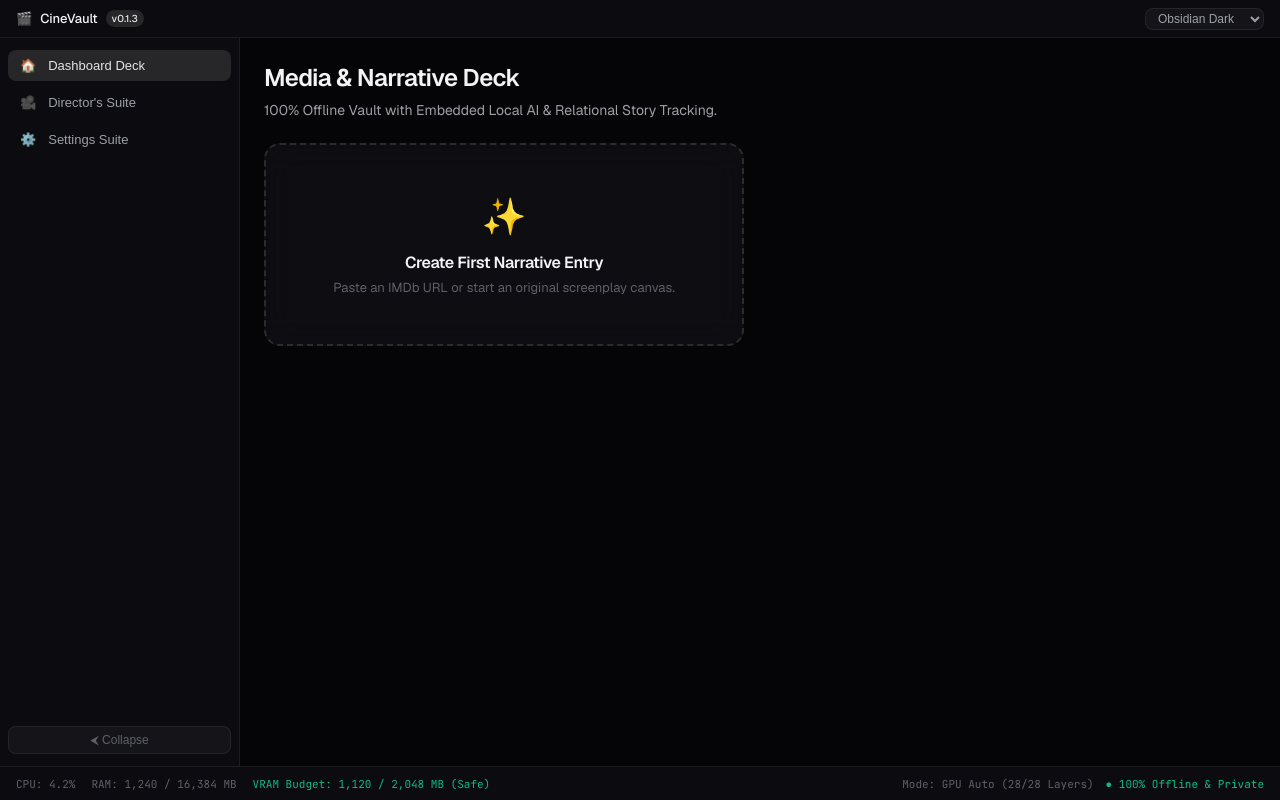
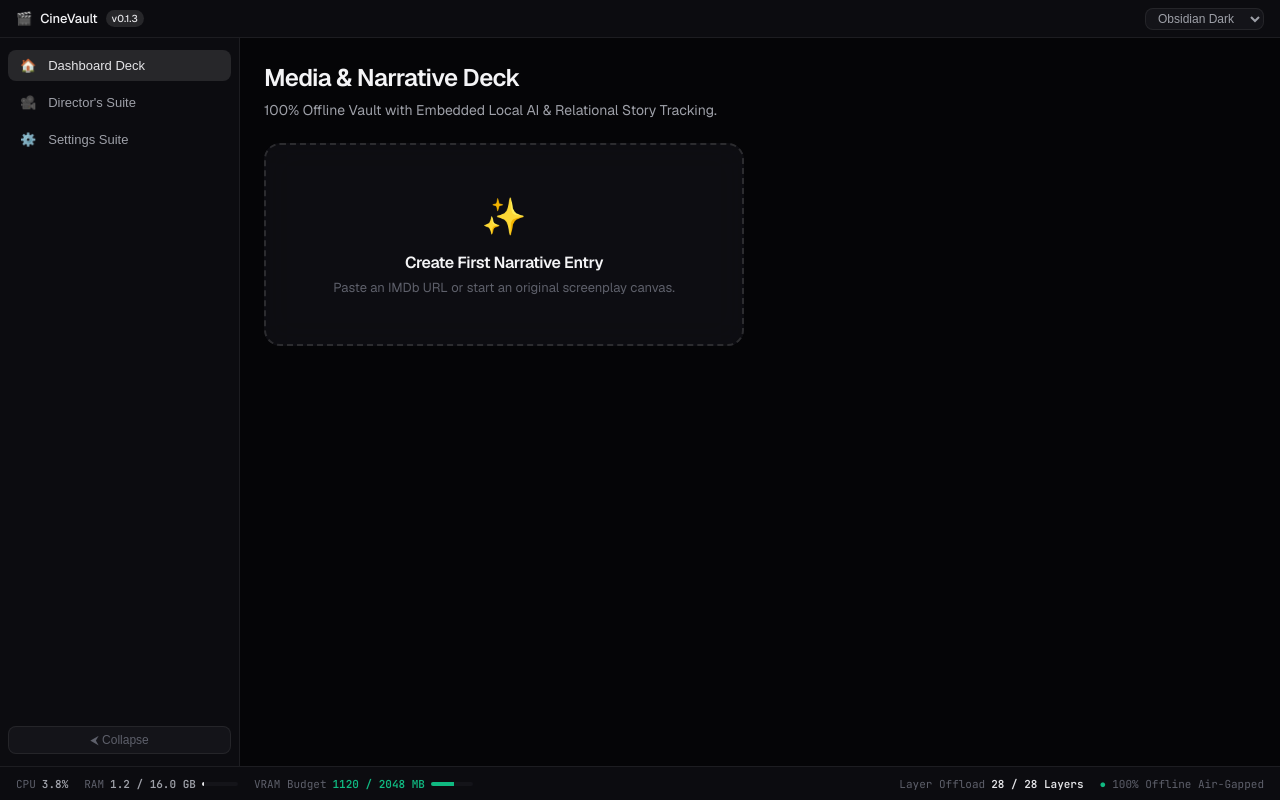
Before and after one commit to GhostBat101/CineVault, a React (Vite) app: page / in a window 1280 px wide. Built offline with nearby package versions, Linux system fonts and the light colour scheme.

Commit message:
feat(phase-4): implement hardware telemetry HUD and dynamic VRAM allocator v0.2.0

```diff
--- a/src/App.tsx
+++ b/src/App.tsx
@@ -1,5 +1,6 @@
 import React, { useState } from "react";
 import { ThemeName } from "./types";
+import { TelemetryHUD } from "./components/telemetry/TelemetryHUD";
 
 export function App() {
   const [theme, setTheme] = useState<ThemeName>("theme-obsidian");
@@ -213,31 +214,8 @@ export function App() {
         </main>
       </div>
 
-      {/* Telemetry HUD Status Bar */}
-      <footer
-        style={{
-          height: "var(--hud-height)",
-          backgroundColor: "var(--bg-secondary)",
-          borderTop: "1px solid var(--border-subtle)",
-          display: "flex",
-          alignItems: "center",
-          justifyContent: "space-between",
-          padding: "0 16px",
-          fontSize: "11px",
-          fontFamily: "var(--font-mono)",
-          color: "var(--text-muted)",
-        }}
-      >
-        <div style={{ display: "flex", gap: "16px", alignItems: "center" }}>
-          <span>CPU: 4.2%</span>
-          <span>RAM: 1,240 / 16,384 MB</span>
-          <span style={{ color: "var(--status-success)" }}>VRAM Budget: 1,120 / 2,048 MB (Safe)</span>
-        </div>
-        <div style={{ display: "flex", gap: "12px", alignItems: "center" }}>
-          <span>Mode: GPU Auto (28/28 Layers)</span>
-          <span style={{ color: "var(--status-success)" }}>● 100% Offline & Private</span>
-        </div>
-      </footer>
+      {/* Live Hardware Telemetry HUD */}
+      <TelemetryHUD />
     </div>
   );
 }
--- /dev/null
+++ b/src/components/telemetry/TelemetryHUD.tsx
@@ -0,0 +1,173 @@
+import React, { useState } from 'react';
+import { useTelemetry } from '../../hooks/useTelemetry';
+
+export const TelemetryHUD: React.FC = () => {
+  const telemetry = useTelemetry(1000);
+  const [isExpanded, setIsExpanded] = useState(false);
+
+  const ramPercent = Math.min(100, Math.round((telemetry.ramUsedMb / Math.max(1, telemetry.ramTotalMb)) * 100));
+  const vramPercent = Math.min(100, Math.round((telemetry.vramUsedMb / Math.max(1, telemetry.vramTotalMb)) * 100));
+
+  const getVramStatusColor = () => {
+    if (telemetry.isVramCritical) return 'var(--status-danger)';
+    if (vramPercent > 75) return 'var(--status-warning)';
+    return 'var(--status-success)';
+  };
+
+  return (
+    <footer
+      style={{
+        height: 'var(--hud-height)',
+        backgroundColor: 'var(--bg-secondary)',
+        borderTop: '1px solid var(--border-subtle)',
+        display: 'flex',
+        alignItems: 'center',
+        justifyContent: 'space-between',
+        padding: '0 16px',
+        fontSize: '11px',
+        fontFamily: 'var(--font-mono)',
+        color: 'var(--text-secondary)',
+        position: 'relative',
+        userSelect: 'none',
+      }}
+    >
+      {/* Metrics Left */}
+      <div style={{ display: 'flex', gap: '16px', alignItems: 'center' }}>
+        {/* CPU */}
+        <div style={{ display: 'flex', alignItems: 'center', gap: '6px' }}>
+          <span style={{ color: 'var(--text-muted)' }}>CPU</span>
+          <span style={{ fontWeight: 600 }}>{telemetry.cpuUsagePercent}%</span>
+        </div>
+
+        {/* RAM */}
+        <div style={{ display: 'flex', alignItems: 'center', gap: '6px' }}>
+          <span style={{ color: 'var(--text-muted)' }}>RAM</span>
+          <span style={{ fontWeight: 600 }}>
+            {(telemetry.ramUsedMb / 1024).toFixed(1)} / {(telemetry.ramTotalMb / 1024).toFixed(1)} GB
+          </span>
+          <div
+            style={{
+              width: '36px',
+              height: '4px',
+              backgroundColor: 'var(--bg-tertiary)',
+              borderRadius: 'var(--radius-full)',
+              overflow: 'hidden',
+            }}
+          >
+            <div
+              style={{
+                width: `${ramPercent}%`,
+                height: '100%',
+                backgroundColor: 'var(--accent)',
+                transition: 'width var(--transition-fast)',
+              }}
+            />
+          </div>
+        </div>
+
+        {/* VRAM Guardrail (< 2GB) */}
+        <div
+          style={{
+            display: 'flex',
+            alignItems: 'center',
+            gap: '6px',
+            cursor: 'pointer',
+          }}
+          onClick={() => setIsExpanded(!isExpanded)}
+          title="Click to view detailed VRAM allocation breakdown"
+        >
+          <span style={{ color: 'var(--text-muted)' }}>VRAM Budget</span>
+          <span style={{ fontWeight: 600, color: getVramStatusColor() }}>
+            {telemetry.vramUsedMb} / {telemetry.vramTotalMb} MB
+          </span>
+          <div
+            style={{
+              width: '42px',
+              height: '4px',
+              backgroundColor: 'var(--bg-tertiary)',
+              borderRadius: 'var(--radius-full)',
+              overflow: 'hidden',
+            }}
+          >
+            <div
+              style={{
+                width: `${vramPercent}%`,
+                height: '100%',
+                backgroundColor: getVramStatusColor(),
+                transition: 'width var(--transition-fast)',
+              }}
+            />
+          </div>
+          {telemetry.isVramCritical && (
+            <span
+              style={{
+                fontSize: '10px',
+                padding: '1px 5px',
+                borderRadius: 'var(--radius-full)',
+                backgroundColor: 'rgba(239, 68, 68, 0.2)',
+                color: 'var(--status-danger)',
+                fontWeight: 700,
+              }}
+            >
+              SPILLOVER WARNING
+            </span>
+          )}
+        </div>
+      </div>
+
+      {/* Status Right */}
+      <div style={{ display: 'flex', gap: '16px', alignItems: 'center' }}>
+        <div style={{ display: 'flex', alignItems: 'center', gap: '6px' }}>
+          <span style={{ color: 'var(--text-muted)' }}>Layer Offload</span>
+          <span style={{ color: 'var(--accent)', fontWeight: 600 }}>
+            {telemetry.gpuLayersOffloaded} / {telemetry.totalGpuLayers} Layers
+          </span>
+        </div>
+
+        <div style={{ display: 'flex', alignItems: 'center', gap: '6px' }}>
+          <span style={{ color: 'var(--status-success)' }}>●</span>
+          <span style={{ color: 'var(--text-muted)' }}>100% Offline Air-Gapped</span>
+        </div>
+      </div>
+
+      {/* Expanded Popover Details */}
+      {isExpanded && (
+        <div
+          className="glass-panel"
+          style={{
+            position: 'absolute',
+            bottom: 'var(--hud-height)',
+            left: '16px',
+            width: '340px',
+            padding: '16px',
+            backgroundColor: 'var(--bg-secondary)',
+            border: '1px solid var(--border-medium)',
+            borderRadius: 'var(--radius-md)',
+            boxShadow: '0 20px 25px -5px rgba(0, 0, 0, 0.6)',
+            zIndex: 50,
+          }}
+        >
+          <div style={{ display: 'flex', justifyContent: 'space-between', marginBottom: '10px' }}>
+            <span style={{ fontWeight: 600, color: 'var(--text-primary)', fontSize: '12px' }}>
+              Hardware Allocation Monitor
+            </span>
+            <button
+              onClick={() => setIsExpanded(false)}
+              style={{ background: 'transparent', border: 'none', color: 'var(--text-muted)', cursor: 'pointer' }}
+            >
+              ✕
+            </button>
+          </div>
+
+          <div style={{ fontSize: '11px', color: 'var(--text-secondary)', display: 'flex', flexDirection: 'column', gap: '6px' }}>
+            <div><strong>GPU Accelerator:</strong> {telemetry.gpuName || 'DirectX 12 Hardware Compositor'}</div>
+            <div><strong>Active Execution Mode:</strong> {telemetry.activeOffloadMode}</div>
+            <div><strong>Dynamic Offload:</strong> {telemetry.gpuLayersOffloaded} GPU / {telemetry.totalGpuLayers - telemetry.gpuLayersOffloaded} CPU Layers</div>
+            <div><strong>Hard VRAM Ceiling:</strong> 2,048 MB (Strictly Enforced)</div>
+            <div style={{ color: 'var(--status-success)', marginTop: '4px' }}>✓ Zero cloud pings or external telemetry</div>
+          </div>
+        </div>
+      )}
+    </footer>
+  );
+};
```
Also changed, not shown: version.json (+4 -4 lines), 2 other files (tests, documents, lock files or other folders).
